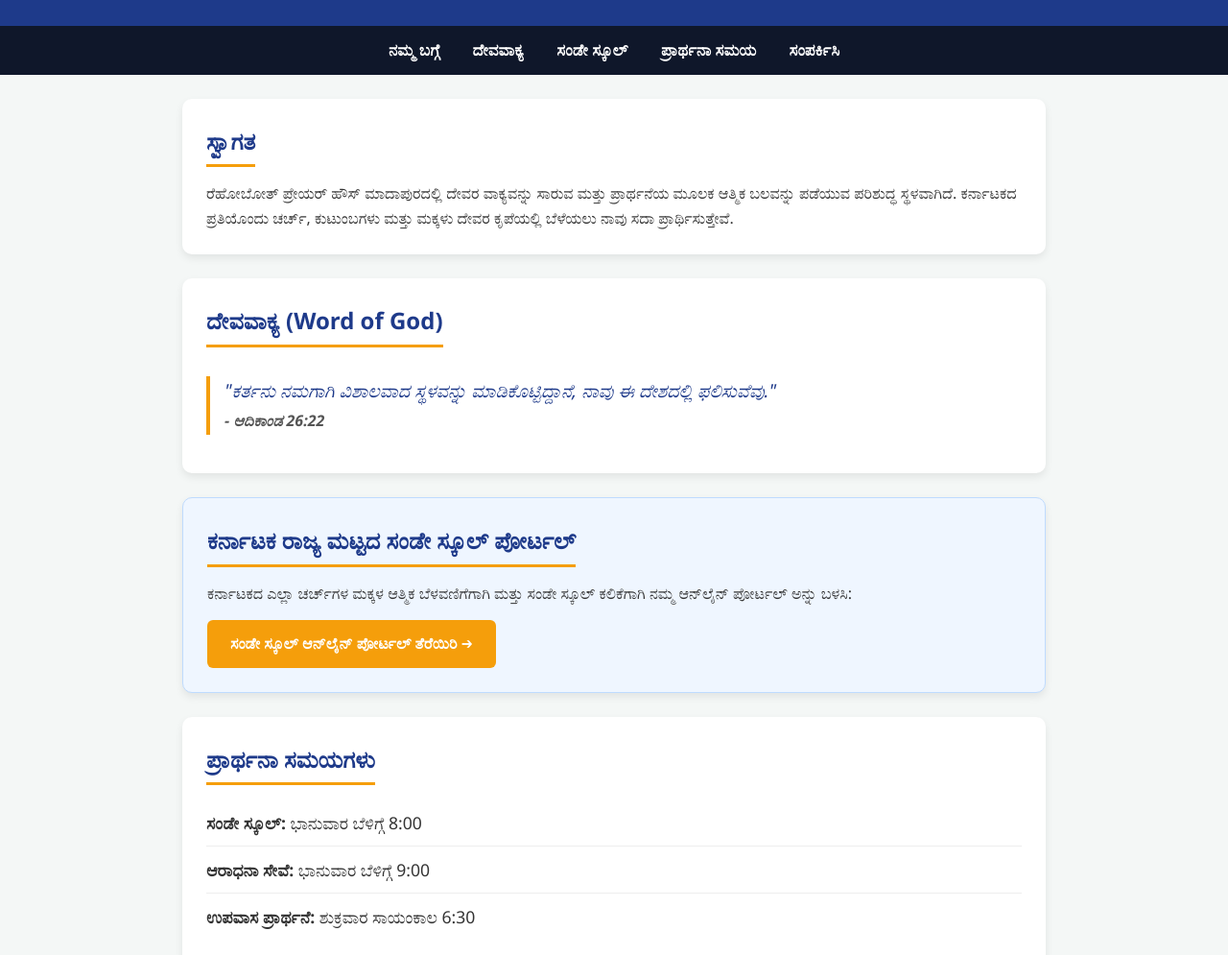
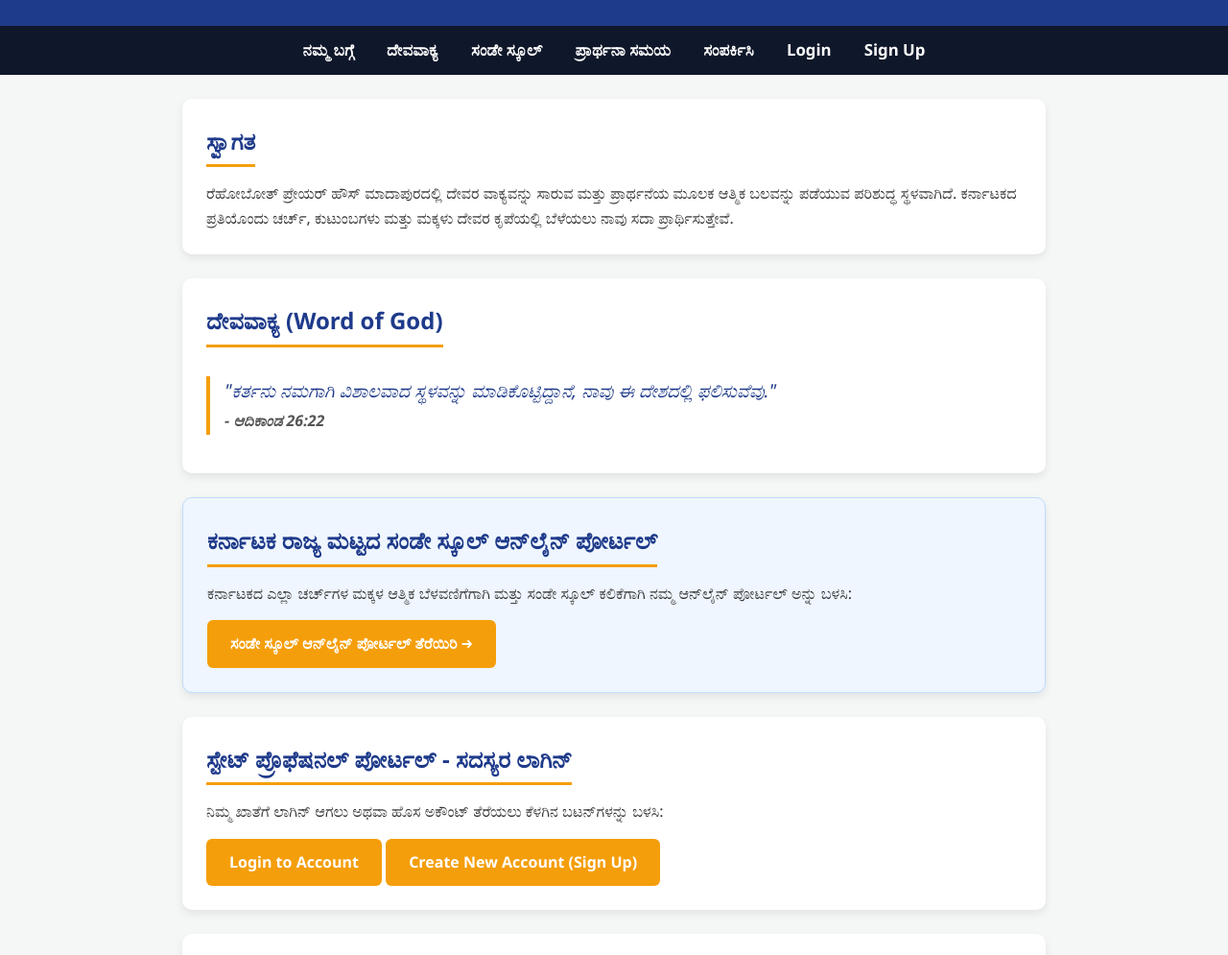
Before and after one commit to rehobothph/State-Wide-Level-Professional-Portal, a plain HTML site: page index.html in a window 1280 px wide. Shown: the part 255-1250 px from the top of the page at 96% size. Drawn offline with Linux system fonts and the light colour scheme.

Commit message:
Update index.html

```diff
--- a/index.html
+++ b/index.html
@@ -20,6 +20,8 @@
         <a href="#sundayschool">ಸಂಡೇ ಸ್ಕೂಲ್</a>
         <a href="#timings">ಪ್ರಾರ್ಥನಾ ಸಮಯ</a>
         <a href="#contact">ಸಂಪರ್ಕಿಸಿ</a>
+        <a href="login.html" class="nav-btn login-btn">Login</a>
+        <a href="signup.html" class="nav-btn signup-btn">Sign Up</a>
     </nav>
 
     <div class="container section" id="about">
@@ -38,9 +40,21 @@
 
     <!-- Online Sunday School Portal Link -->
     <div class="container section highlight-box" id="sundayschool">
-        <h2>ಕರ್ನಾಟಕ ರಾಜ್ಯ ಮಟ್ಟದ ಸಂಡೇ ಸ್ಕೂಲ್ ಪೋರ್ಟಲ್</h2>
+        <h2>ಕರ್ನಾಟಕ ರಾಜ್ಯ ಮಟ್ಟದ ಸಂಡೇ ಸ್ಕೂಲ್ ಆನ್‌ಲೈನ್ ಪೋರ್ಟಲ್</h2>
         <p>ಕರ್ನಾಟಕದ ಎಲ್ಲಾ ಚರ್ಚ್‌ಗಳ ಮಕ್ಕಳ ಆತ್ಮಿಕ ಬೆಳವಣಿಗೆಗಾಗಿ ಮತ್ತು ಸಂಡೇ ಸ್ಕೂಲ್ ಕಲಿಕೆಗಾಗಿ ನಮ್ಮ ಆನ್‌ಲೈನ್ ಪೋರ್ಟಲ್ ಅನ್ನು ಬಳಸಿ:</p>
-        <a href="https://rehobothph.github.io/sunday-school-online/" target="_blank" class="btn-link">ಸಂಡೇ ಸ್ಕೂಲ್ ಆನ್‌ಲೈನ್ ಪೋರ್ಟಲ್ ತೆರೆಯಿರಿ ➔</a>
+        <div class="btn-group">
+            <a href="https://rehobothph.github.io/sunday-school-online/" target="_blank" class="btn-link">ಸಂಡೇ ಸ್ಕೂಲ್ ಆನ್‌ಲೈನ್ ಪೋರ್ಟಲ್ ತೆರೆಯಿರಿ ➔</a>
+        </div>
+    </div>
+
+    <!-- User Account Quick Access -->
+    <div class="container section account-box">
+        <h2>ಸ್ಟೇಟ್ ಪ್ರೊಫೆಷನಲ್ ಪೋರ್ಟಲ್ - ಸದಸ್ಯರ ಲಾಗಿನ್</h2>
+        <p>ನಿಮ್ಮ ಖಾತೆಗೆ ಲಾಗಿನ್ ಆಗಲು ಅಥವಾ ಹೊಸ ಅಕೌಂಟ್ ತೆರೆಯಲು ಕೆಳಗಿನ ಬಟನ್‌ಗಳನ್ನು ಬಳಸಿ:</p>
+        <div class="btn-group">
+            <a href="login.html" class="btn-link login-main-btn">Login to Account</a>
+            <a href="signup.html" class="btn-link signup-main-btn">Create New Account (Sign Up)</a>
+        </div>
     </div>
 
     <div class="container section" id="timings">
```
